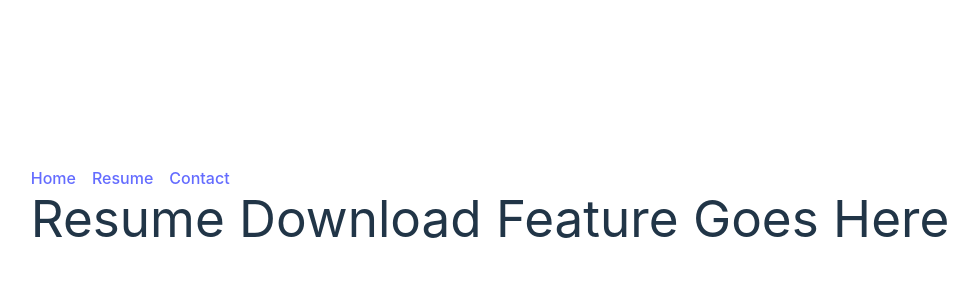
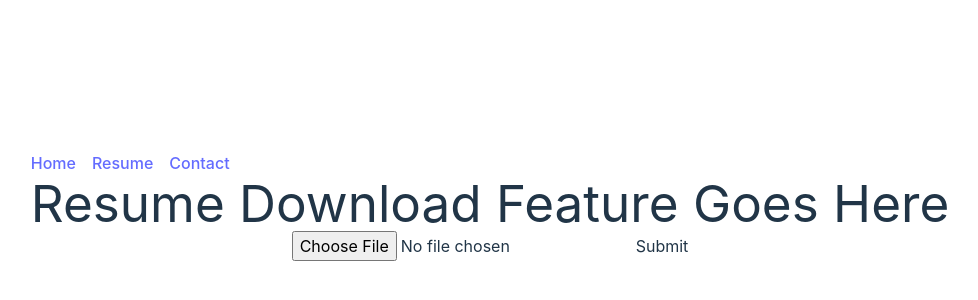
Before and after one commit to Teja-saie/2023-portfolio, a React (Vite) app: page /resume in a window 1280 px wide. Shown: the part 194-494 px from the top of the page, without its empty margins (150-1128 px from the left). Built offline with nearby package versions, Linux system fonts and the light colour scheme.

Commit message:
Added input with localhost node backend

```diff
--- a/package.json
+++ b/package.json
@@ -10,6 +10,7 @@
   },
   "dependencies": {
     "autoprefixer": "^10.4.13",
+    "axios": "^1.3.4",
     "node": "^19.6.1",
     "postcss": "^8.4.21",
     "react": "^18.2.0",
--- a/src/assets/Pages/Resume.tsx
+++ b/src/assets/Pages/Resume.tsx
@@ -1,8 +1,35 @@
-import React from 'react'
+import React from 'react';
+import axios from 'axios';
+
 
 const Resume = () => {
+  const inputRef=React.useRef<null | HTMLInputElement>(null)
+  const [Data, setData] = React.useState<Blob | null>(null)
+
+  function FileUpload(e:React.ChangeEvent<HTMLInputElement>){
+    console.log(e.target.files)
+    if(e.target.files){setData(e.target.files[0]);}
+
+  }
+  function handleChange(e:React.FormEvent<HTMLFormElement>){
+    e.preventDefault();
+    let url="http://localhost:3004/data";
+    let formData = new FormData()
+    if(Data!=null && inputRef.current!=null){
+    formData.append("file", Data);
+    axios.post(url,formData,{headers: {"Content-Type": "multipart/form-data"}}).catch(err=>console.log(err))
+    setData(null);
+    inputRef.current.value="";
+  }
+  }
   return (
-    <div><h1>Resume Download Feature Goes Here</h1></div>
+    <div>
+      <h1>Resume Download Feature Goes Here</h1>
+      <form onSubmit={handleChange}>
+        <input type="file" onChange={FileUpload} accept=".jpg, .jpeg, .png,.txt,.pdf,video/*" ref={inputRef}/>
+        <input type="submit"></input>
+      </form>
+    </div>
   )
 }
 
```
Also changed, not shown: 1 other file (tests, documents, lock files or other folders).
